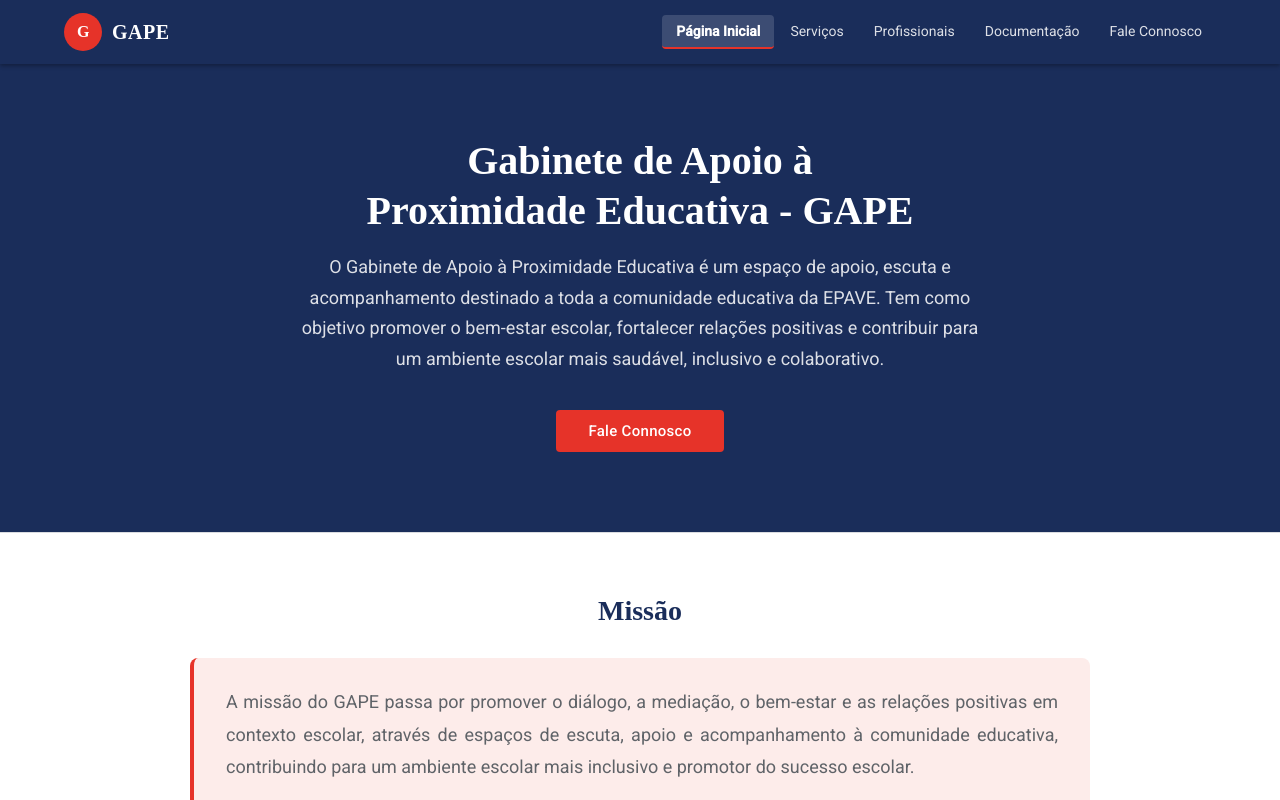
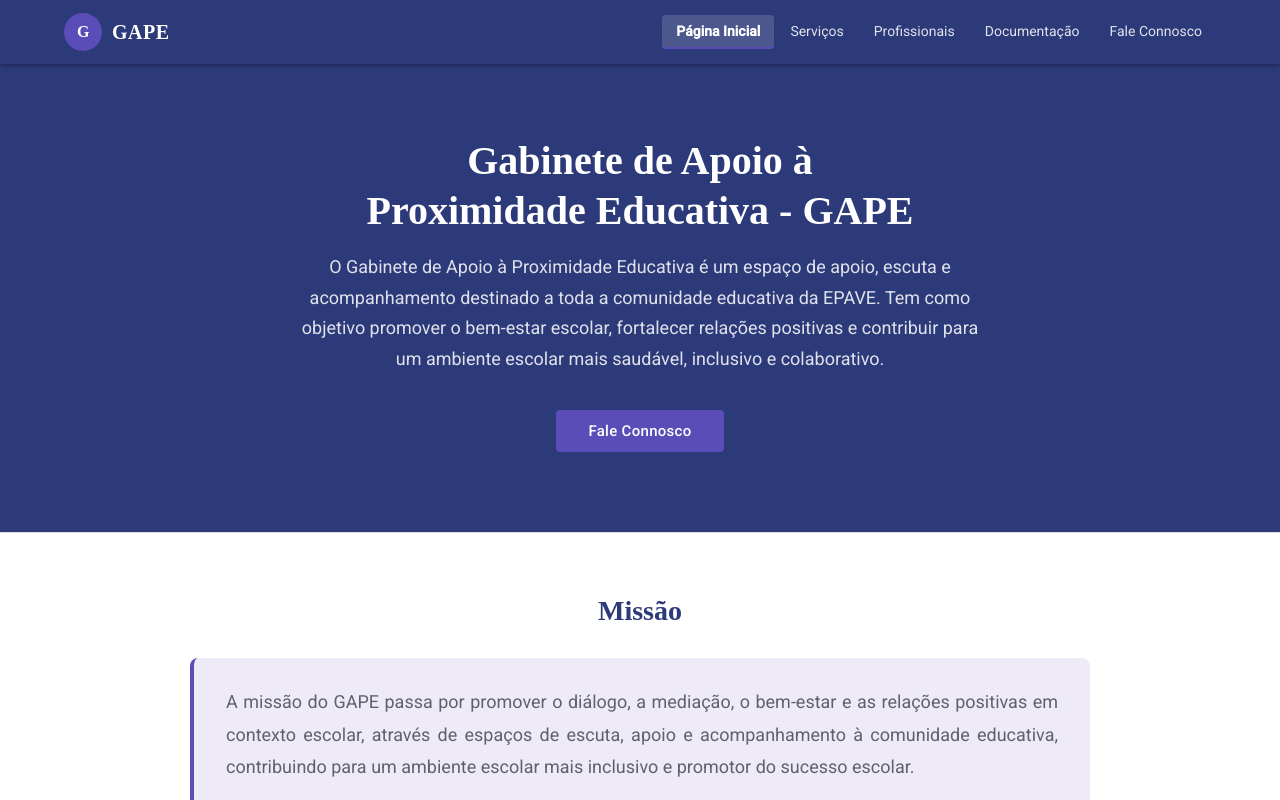
Before and after one commit to gape-epave/gape, a React (Vite) app: page / in a window 1280 px wide. Shown: the top 800 px of the page. Built offline with nearby package versions, Linux system fonts and the light colour scheme; a web font is replaced by a local one.

Commit message:
style: ajustar paleta para azul-índigo com toque de roxo

```diff
--- a/src/index.css
+++ b/src/index.css
@@ -3,13 +3,13 @@
 *, *::before, *::after { box-sizing: border-box; margin: 0; padding: 0; }
 
 :root {
-  /* ── Cores EPAVE — Azul escuro + Vermelho ── */
-  --navy:        #1A2D5A;   /* navbar / hero fundo - azul escuro EPAVE */
-  --navy-light:  #243870;   /* hover navbar - azul médio */
-  --teal:        #E63329;   /* botões primários, destaques - vermelho EPAVE */
-  --teal-dark:   #C42820;   /* hover botão - vermelho escuro */
-  --teal-light:  #FDECEA;   /* fundos suaves - vermelho muito claro */
-  --blue-link:   #1A2D5A;   /* links - azul EPAVE */
+  /* ── Cores GAPE — Azul-índigo com toque de roxo ── */
+  --navy:        #2D3A7A;   /* navbar / hero fundo - azul-índigo com toque roxo */
+  --navy-light:  #3D4E9E;   /* hover navbar - azul-índigo claro */
+  --teal:        #5B4DB8;   /* botões primários, destaques - índigo/roxo */
+  --teal-dark:   #4A3D9A;   /* hover botão - índigo escuro */
+  --teal-light:  #EEEAF8;   /* fundos suaves - índigo muito claro */
+  --blue-link:   #3D4E9E;   /* links - azul-índigo */
   --white:       #ffffff;
   --off-white:   #F8F9FA;
   --gray-light:  #F1F3F4;
```
